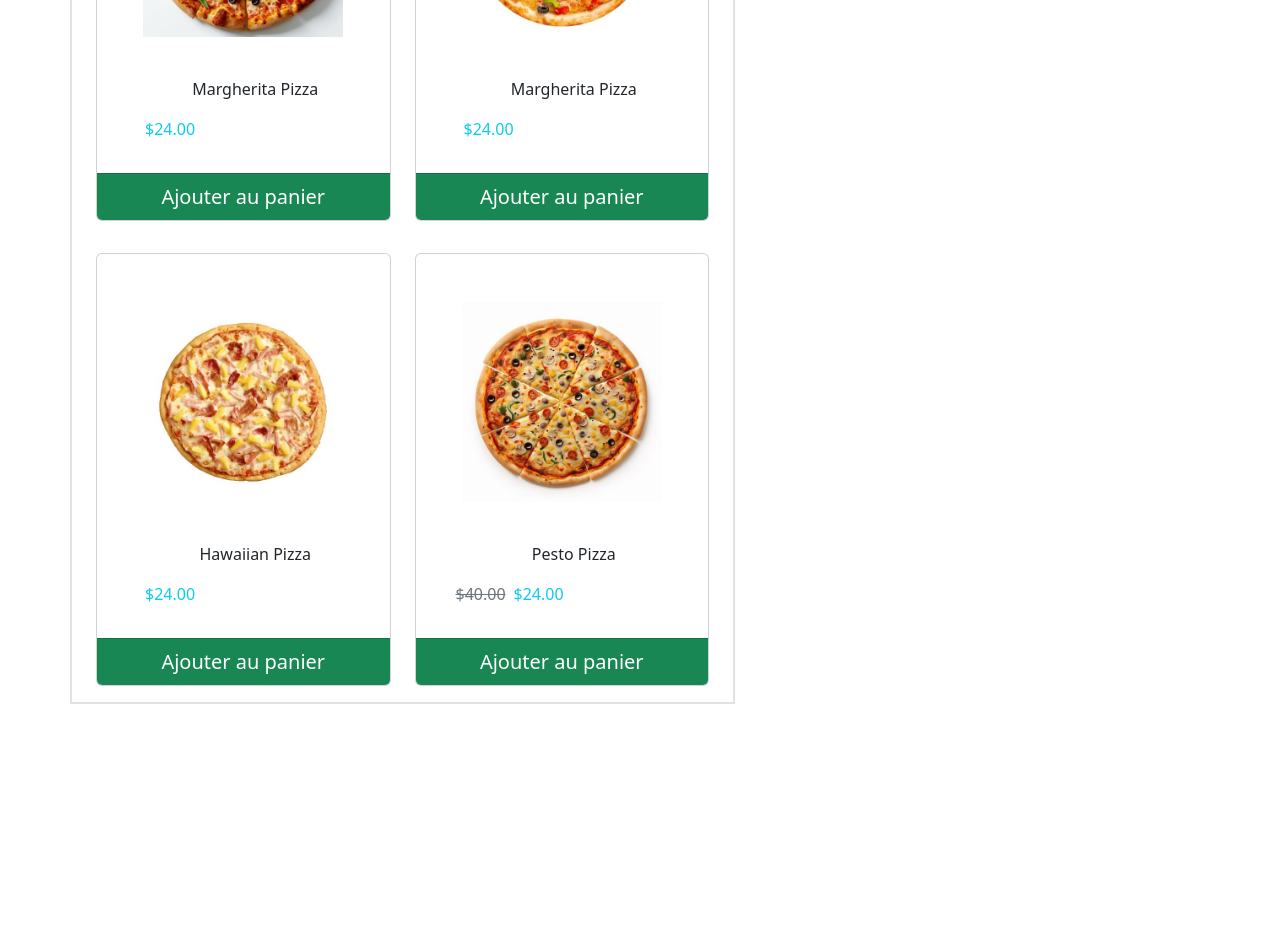
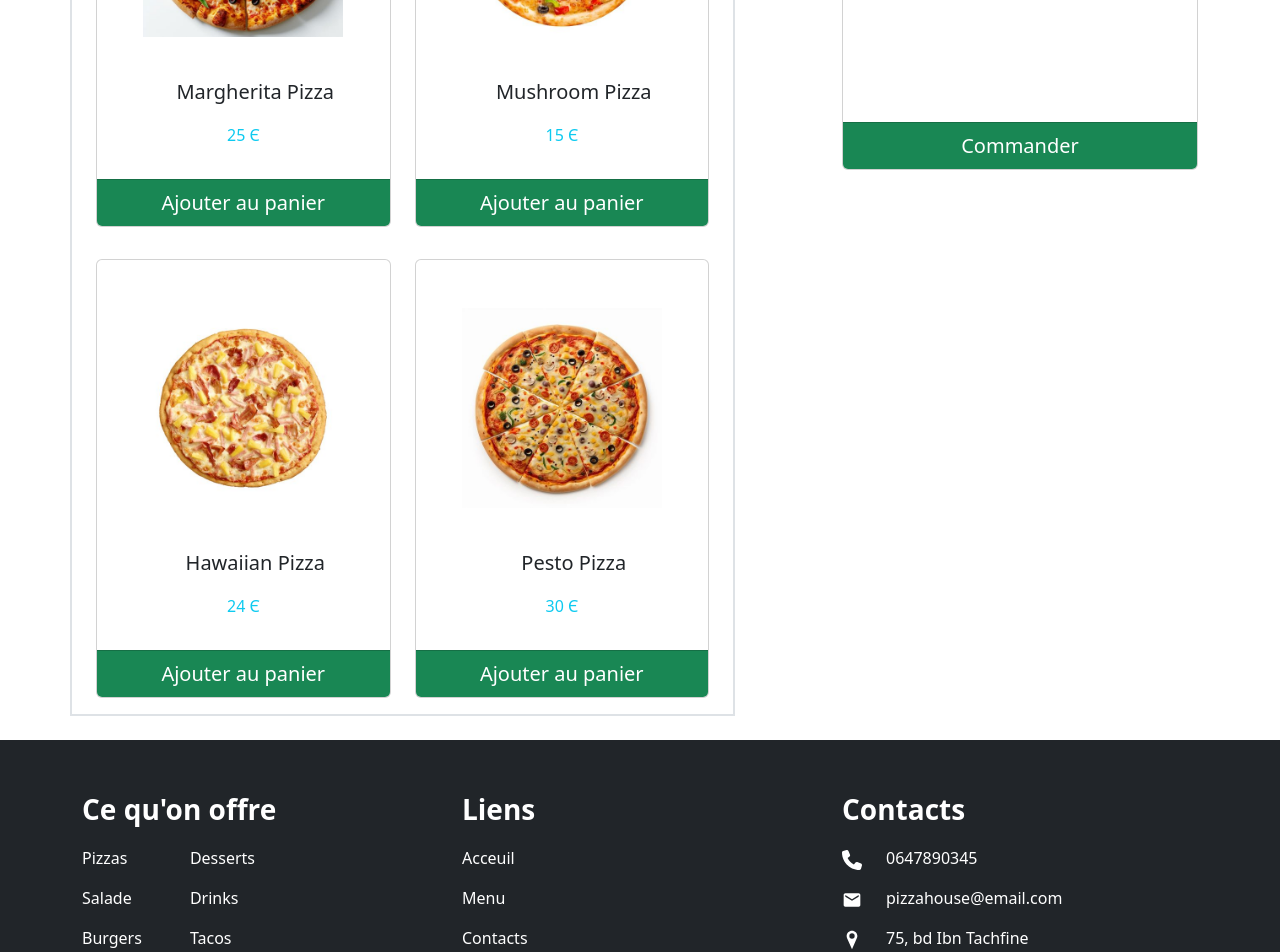
Before and after one commit to Ambdulghaffar/React_Restaurant_Website, a React (Vite) app: page /menu in a window 1280 px wide. Shown: the part 660-1612 px from the top of the page. Before the commit the page ends 1388 px from the top, so only its background shows below. Built offline with nearby package versions, Linux system fonts and the light colour scheme.

Commit message:
Menu page commit

```diff
--- /dev/null
+++ b/src/components/Menu/GirdMenu.jsx
@@ -0,0 +1,46 @@
+import React from "react";
+import GirdPizza from "./GirdPizza";
+
+function GirdMenu() {
+  return (
+    <div>
+      <div className="container d-flex justify-content-center align-items-center  mt-5 py-3 text-center bg-secondary text-white">
+        <div className="mx-5">Pizza</div>
+        <div className="mx-5">Tacos</div>
+        <div className="mx-5">Boissons</div>
+        <div className="mx-5">Salades</div>
+        <div className="mx-5">Desserts</div>
+        <div className="mx-5">Supplements</div>
+      </div>
+      <div className="container text-center my-4">
+        <div className="row">
+          <div className="col-7 border border-2">
+            <GirdPizza />
+          </div>
+          <div className="col"></div>
+          <div className="col-4">
+            <div className="row">
+              <div className="col" style={{ height: "400px" }}>
+                <div className="card h-100">
+                  <div className="card-body">
+                    <h5 className="card-title">Votre panier</h5>
+                    <hr />
+                    <p className="card-text d-flex justify-content-between">
+                      <p>Pizza normal</p>
+                      <p>10 Є</p>
+                    </p>
+                  </div>
+                  <div className="card-footer bg-success">
+                    <small className="text-white fs-5">Commander</small>
+                  </div>
+                </div>
+              </div>
+            </div>
+          </div>
+        </div>
+      </div>
+    </div>
+  );
+}
+
+export default GirdMenu;
--- /dev/null
+++ b/src/components/Menu/GirdPizza.jsx
@@ -0,0 +1,71 @@
+import React from "react";
+import Grid from "../../components/cards/Grid";
+import pizza4 from "../../assets/pizza4.jpg";
+import pizza5 from "../../assets/pizza5.jpg";
+import pizza6 from "../../assets/pizza6.jpg";
+import pizza7 from "../../assets/pizza7.jpg";
+
+function GirdPizza() {
+  return (
+    <div>
+      <div class="container text-center">
+        <div class="row row-cols-2">
+          <Grid
+            Pizza={pizza4}
+            NamePizza="Margherita Pizza"
+            NamePizzaStyle={{
+              fontSize: "20px",
+            }}
+            NewPrice="25 Є"
+            NewPriceStyle={{
+              marginLeft: "90px",
+            }}
+            yellowStars={0}
+            whiteStars={0}
+          />
+          <Grid
+            Pizza={pizza5}
+            NamePizza="Mushroom Pizza"
+            NamePizzaStyle={{
+              fontSize: "20px",
+            }}
+            NewPrice="15 Є"
+            NewPriceStyle={{
+              marginLeft: "90px",
+            }}
+            yellowStars={0}
+            whiteStars={0}
+          />
+          <Grid
+            Pizza={pizza6}
+            NamePizza="Hawaiian Pizza"
+            NamePizzaStyle={{
+              fontSize: "20px",
+            }}
+            NewPrice="24 Є "
+            NewPriceStyle={{
+              marginLeft: "90px",
+            }}
+            yellowStars={0}
+            whiteStars={0}
+          />
+          <Grid
+            Pizza={pizza7}
+            NamePizza="Pesto Pizza"
+            NamePizzaStyle={{
+              fontSize: "20px",
+            }}
+            NewPrice="30 Є"
+            NewPriceStyle={{
+              marginLeft: "90px",
+            }}
+            yellowStars={0}
+            whiteStars={0}
+          />
+        </div>
+      </div>
+    </div>
+  );
+}
+
+export default GirdPizza;
--- a/src/components/cards/Grid.jsx
+++ b/src/components/cards/Grid.jsx
@@ -52,7 +52,7 @@ function Grid({
               <p className=" text-secondary text-decoration-line-through">
                 {OldPrice}
               </p>
-              <p className="ms-2 text-info" style={{...NewPriceStyle}}>{NewPrice}</p>
+              <p className=" text-info" style={{...NewPriceStyle}}>{NewPrice}</p>
             </div>
           </div>
           {showbutton && (
--- a/src/components/header/Footer.jsx
+++ b/src/components/header/Footer.jsx
@@ -54,18 +54,18 @@ function Footer() {
             <p>
               <FaPhone className="me-4 fs-5" />
               <a href="" className="text-decoration-none text-white">
-                0647890345
+                <Hoverlink>0647890345</Hoverlink>
               </a>
             </p>
             <p>
               <MdEmail className="me-4 fs-5" />
               <a href="#" className="text-decoration-none text-white">
-                pizzahouse@email.com
+                <Hoverlink>pizzahouse@email.com</Hoverlink>
               </a>
             </p>
             <p>
               <GiPositionMarker className="me-4 fs-5" />
-              <span>175, bd Ibn Tachfine</span>
+              <a href="" className="text-decoration-none text-white"><Hoverlink>75, bd Ibn Tachfine</Hoverlink></a>
             </p>
           </div>
           <p className="text-center mb-5">
--- a/src/pages/Menu/Menu.jsx
+++ b/src/pages/Menu/Menu.jsx
@@ -1,81 +1,14 @@
 import React from "react";
 import BannerZoom from "../../components/cards/BannerZoom";
-import Grid from "../../components/cards/Grid";
-import pizza4 from "../../assets/pizza4.jpg";
-import pizza5 from "../../assets/pizza5.jpg";
-import pizza6 from "../../assets/pizza6.jpg";
-import pizza7 from "../../assets/pizza7.jpg";
+import Footer from "../../components/header/Footer";
+import GirdMenu from "../../components/Menu/GirdMenu";
 
 function Menu() {
   return (
     <>
       <BannerZoom title="Notre Menu" />
-      <div className="container d-flex justify-content-center align-items-center  mt-5 py-3 text-center bg-secondary text-white">
-        <div className="mx-5">Pizza</div>
-        <div className="mx-5">Tacos</div>
-        <div className="mx-5">Boissons</div>
-        <div className="mx-5">Salades</div>
-        <div className="mx-5">Desserts</div>
-      </div>
-      <div className="container text-center my-4">
-        <div className="row">
-          <div className="col-7 border border-2">
-            <div class="container text-center">
-              <div class="row row-cols-2">
-                <Grid
-                  Pizza={pizza4}
-                  NamePizza="Margherita Pizza"
-                  NewPrice="$24.00"
-                  yellowStars={0}
-                  whiteStars={0}
-                />
-                <Grid
-                  Pizza={pizza5}
-                  NamePizza="Margherita Pizza"
-                  NewPrice="$24.00"
-                  yellowStars={0}
-                  whiteStars={0}
-                />
-                <Grid
-                  Pizza={pizza6}
-                  NamePizza="Hawaiian Pizza"
-                  NewPrice="$24.00 "
-                  yellowStars={0}
-                  whiteStars={0}
-                />
-                <Grid
-                  Pizza={pizza7}
-                  NamePizza="Pesto Pizza"
-                  NewPrice="$24.00"
-                  OldPrice="$40.00"
-                  yellowStars={0}
-                  whiteStars={0}
-                />
-              </div>
-            </div>
-          </div>
-          <div className="col"></div>
-          <div className="col-4">
-            <div className="row">
-              <div className="col">
-                <div className="card h-100">
-                  <div className="card-body">
-                    <h5 className="card-title">Votre panier</h5>
-                    <hr />
-                    <p className="card-text d-flex justify-content-between">
-                      <p>Pizza normal</p>
-                      <p>10 Є</p>
-                    </p>
-                  </div>
-                  <div className="card-footer bg-success">
-                    <small className="text-white ">commander</small>
-                  </div>
-                </div>
-              </div>
-            </div>
-          </div>
-        </div>
-      </div>
+      <GirdMenu/>
+      <Footer/>
     </>
   );
 }
```
